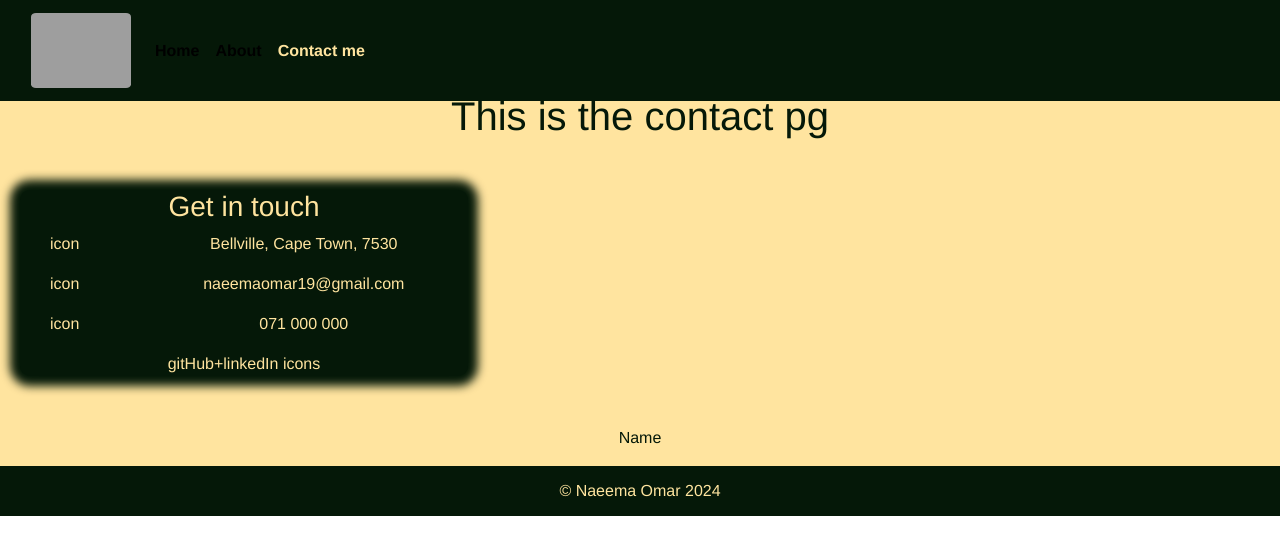
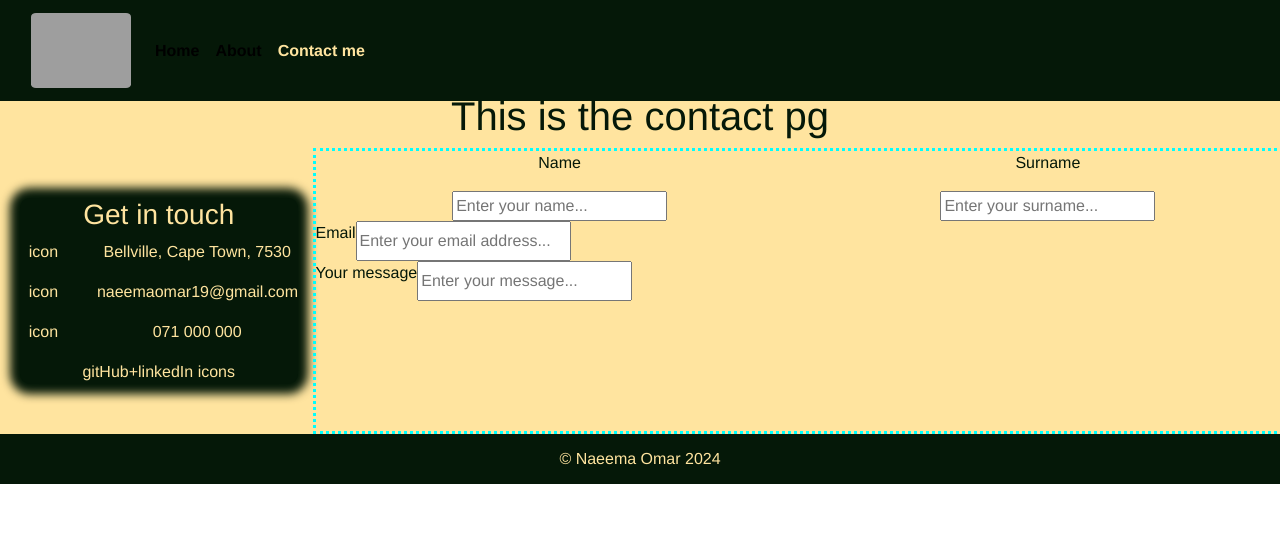
Before and after one commit to NaeemaOmar/the_portfolio, a Vue app: page /contact in a window 1280 px wide. Shown: the top 554 px of the page. Built offline with nearby package versions, Linux system fonts and the light colour scheme; grey boxes are pictures that could not be loaded.

Commit message:
contactPg changes

```diff
--- a/src/views/ContactView.vue
+++ b/src/views/ContactView.vue
@@ -1,7 +1,8 @@
 <template>
   <div>
     <h1>This is the contact pg</h1>
-
+    <div class="row">
+      <div class="col-3">
         <div class="greenDiv">
           <h3>Get in touch</h3>
           <div class="row">
@@ -29,28 +30,46 @@
             </div>
           </div>
           <div class="row">
-            <div class="col-12">
-                gitHub+linkedIn icons
+            <div class="col-12">gitHub+linkedIn icons</div>
           </div>
         </div>
       </div>
+      <div class="col-9 testBorder">
         <div class="theForm">
+            <div class="row">
+                <div class="col-6">
                     <p>Name</p>
+                    <input type="text" placeholder="Enter your name...">
+                </div>
+                <div class="col-6">
+                    <p>Surname</p>
+                    <input type="text" placeholder="Enter your surname...">
+                </div>
+            </div>
+            <div class="row">
+                <p>Email</p>
+                <input type="text" placeholder="Enter your email address...">
+            </div>
+            <div class="row">
+                <p>Your message</p>
+                <input type="text" placeholder="Enter your message...">
+            </div>
+        </div>
+      </div>
     </div>
   </div>
 </template>
 
 <style>
-
-.greenDiv{
+.greenDiv {
   background-color: var(--mainDarkGreen);
   color: var(--mainCream);
   border-radius: 10px;
   box-shadow: 0px 0px 10px 10px var(--mainDarkGreen);
   margin-block: 50px;
   margin-inline-start: 20px;
-    width: 35%; /*ALTERNATIVELY: use row w/ col-4 vs col-8. col-4 will have a green div w/ a margin 20px allround*/
+  /* width: 35%;  */
+  /*ALTERNATIVELY: use row w/ col-4 vs col-8. col-4 will have a green div w/ a margin 20px allround*/
   /* UPDATE: defs need to use row otherwise i'll need to use grids to get the stuff in 1 line */
 }
-
 </style>
```
Lines whose indentation alone changed are shown as unchanged.
